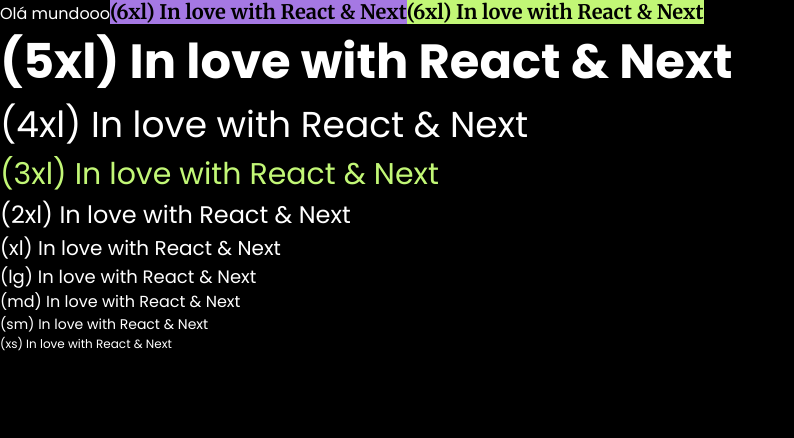
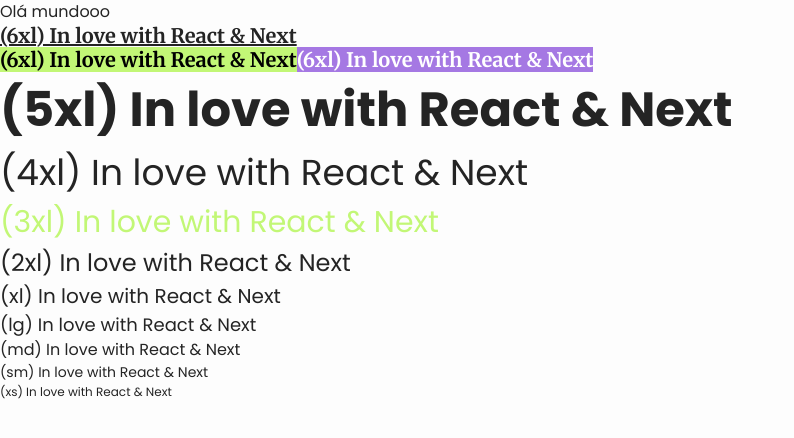
Before and after one commit to GuiRamos7/my-blog, a Next.js app: page / in a window 1280 px wide. Shown: the top 438 px of the page, without its empty margins (0-794 px from the left). Built offline with nearby package versions, Linux system fonts and the light colour scheme.

Commit message:
theme changes

```diff
--- a/src/pages/index.tsx
+++ b/src/pages/index.tsx
@@ -3,8 +3,11 @@
   return (
     <div>
       Olá mundooo
+      <Heading fontSize='xl' textDecoration='underline'>
+        (6xl) In love with React & Next
+      </Heading>
       <Heading
-        background='purple.200'
+        background='green.200'
         display='inline'
         color='black'
         fontSize='xl'
@@ -12,9 +15,9 @@
         (6xl) In love with React & Next
       </Heading>
       <Heading
-        background='green.200'
+        background='purple.200'
         display='inline'
-        color='black'
+        color='white'
         fontSize='xl'
       >
         (6xl) In love with React & Next
--- a/src/styles/theme.ts
+++ b/src/styles/theme.ts
@@ -16,8 +16,8 @@
   styles: {
     global: {
       body: {
-        bg: 'black',
-        color: 'white',
+        bg: '#fdfdfd',
+        color: '#242424',
       },
     },
   },
```
